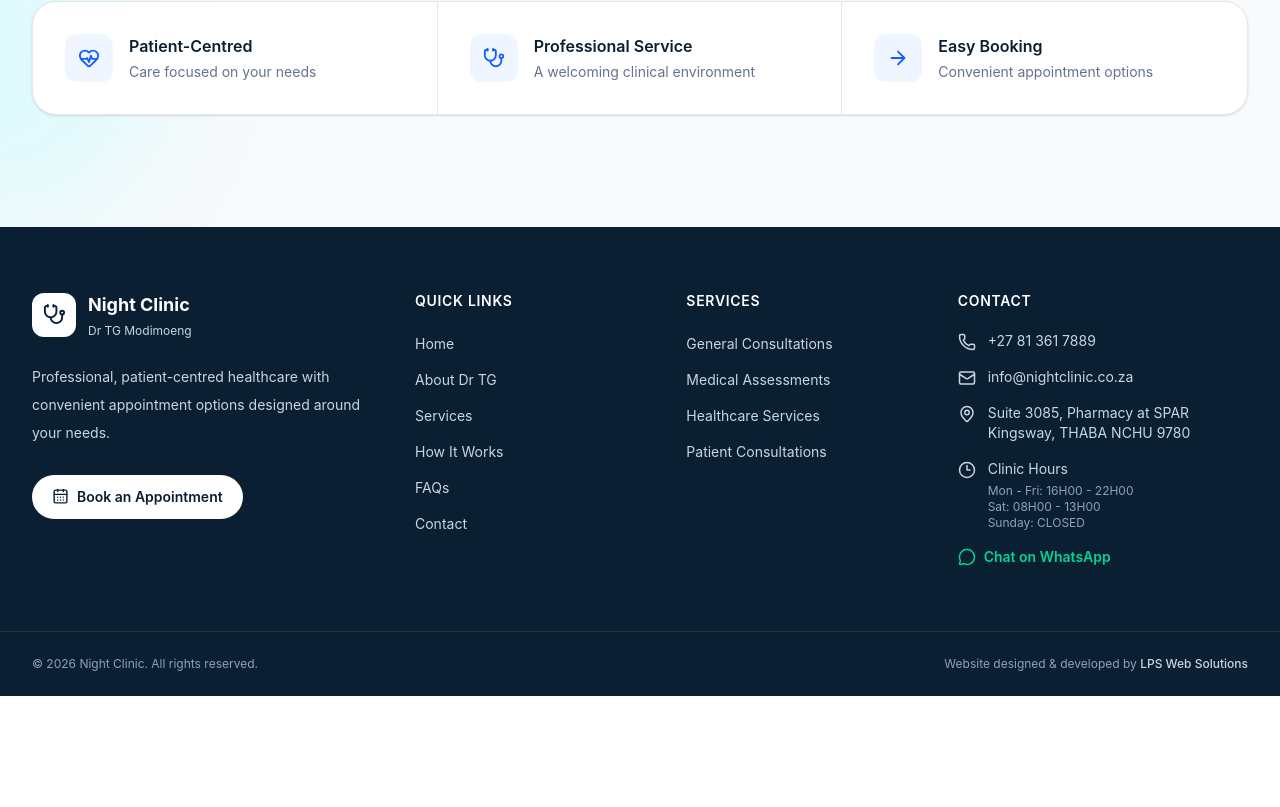
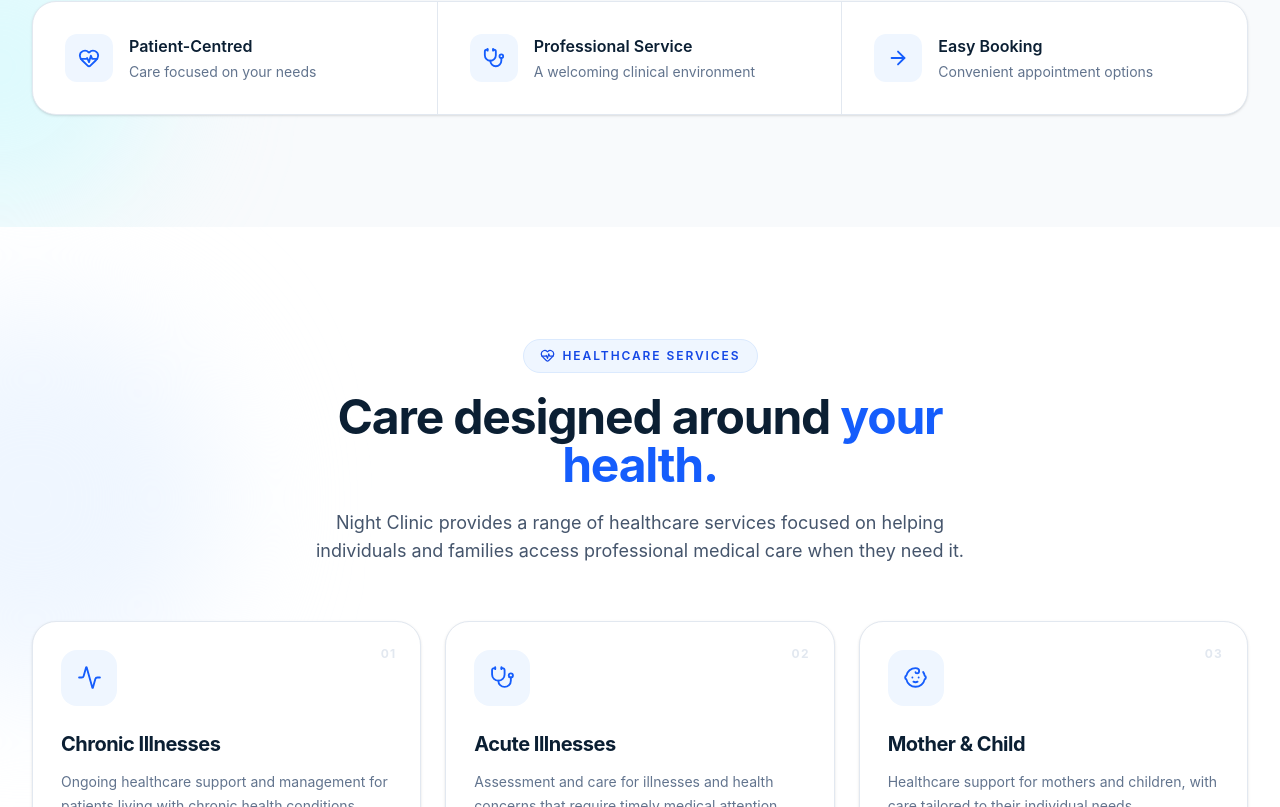
Before and after one commit to lebogang-developer/night-clinic, a React (Vite) app: page / in a window 1280 px wide. Shown: the part 1993-2800 px from the top of the page. Before the commit the page ends 2689 px from the top, so only its background shows below. Built offline with nearby package versions, Linux system fonts and the light colour scheme.

Commit message:
Services section

```diff
--- a/src/App.jsx
+++ b/src/App.jsx
@@ -2,6 +2,7 @@ import Navbar from "./components/Navbar";
 import Footer from "./components/Footer";
 import Hero from "./components/sections/Hero";
 import AboutDoctor from "./components/sections/AboutDoctor";
+import Services from "./components/sections/Services";
 
 function App() {
   return (
@@ -11,6 +12,7 @@ function App() {
       <main>
         <Hero />
         <AboutDoctor />
+        <Services />
       </main>
 
       <Footer />
--- /dev/null
+++ b/src/components/sections/Services.jsx
@@ -0,0 +1,197 @@
+import {
+  Activity,
+  Baby,
+  ClipboardCheck,
+  HeartPulse,
+  Pill,
+  ShieldCheck,
+  Stethoscope,
+  Syringe,
+  UserRound,
+  UsersRound,
+} from "lucide-react";
+
+const services = [
+  {
+    icon: Activity,
+    number: "01",
+    title: "Chronic Illnesses",
+    description:
+      "Ongoing healthcare support and management for patients living with chronic health conditions.",
+    services: ["Chronic disease management", "Ongoing health monitoring"],
+  },
+  {
+    icon: Stethoscope,
+    number: "02",
+    title: "Acute Illnesses",
+    description:
+      "Assessment and care for illnesses and health concerns that require timely medical attention.",
+    services: ["Acute illness consultations", "Medical assessments"],
+  },
+  {
+    icon: Baby,
+    number: "03",
+    title: "Mother & Child",
+    description:
+      "Healthcare support for mothers and children, with care tailored to their individual needs.",
+    services: ["Mother & child consultations", "Child health support"],
+  },
+  {
+    icon: ClipboardCheck,
+    number: "04",
+    title: "Health Screening",
+    description:
+      "Health checks and screening services designed to help patients stay informed about their health.",
+    services: ["General health screening", "STI screening & treatment"],
+  },
+  {
+    icon: Pill,
+    number: "05",
+    title: "Contraceptives",
+    description:
+      "Contraceptive consultations and services to help patients make informed reproductive health decisions.",
+    services: ["Contraceptive consultations", "Contraceptive services"],
+  },
+  {
+    icon: UsersRound,
+    number: "06",
+    title: "Referrals & Other Care",
+    description:
+      "Additional healthcare support, including referrals and selected treatment services.",
+    services: [
+      "Specialist referrals",
+      "Other health allied referrals",
+      "Pain management injections",
+      "Medical forms",
+    ],
+  },
+];
+
+const Services = () => {
+  return (
+    <section
+      id="services"
+      className="relative overflow-hidden bg-white py-20 sm:py-24 lg:py-28"
+    >
+      {/* Background decoration */}
+      <div className="pointer-events-none absolute -left-40 top-20 h-96 w-96 rounded-full bg-blue-50 blur-3xl" />
+
+      <div className="pointer-events-none absolute -right-40 bottom-20 h-96 w-96 rounded-full bg-cyan-50 blur-3xl" />
+
+      <div className="relative mx-auto max-w-7xl px-4 sm:px-6 lg:px-8">
+        {/* Section heading */}
+        <div className="mx-auto max-w-3xl text-center">
+          <div className="mb-5 inline-flex items-center gap-2 rounded-full border border-blue-100 bg-blue-50 px-4 py-2 text-xs font-semibold uppercase tracking-[0.16em] text-blue-700">
+            <HeartPulse size={15} />
+            Healthcare Services
+          </div>
+
+          <h2 className="text-3xl font-bold tracking-tight text-[#0B1F33] sm:text-4xl lg:text-5xl">
+            Care designed around{" "}
+            <span className="text-blue-600">your health.</span>
+          </h2>
+
+          <p className="mx-auto mt-5 max-w-2xl text-base leading-7 text-slate-600 sm:text-lg">
+            Night Clinic provides a range of healthcare services focused on
+            helping individuals and families access professional medical care
+            when they need it.
+          </p>
+        </div>
+
+        {/* Services Grid */}
+        <div className="mt-14 grid gap-5 sm:grid-cols-2 lg:grid-cols-3 lg:gap-6">
+          {services.map((service) => {
+            const Icon = service.icon;
+
+            return (
+              <article
+                key={service.number}
+                className="group relative flex h-full flex-col overflow-hidden rounded-3xl border border-slate-200 bg-white p-6 shadow-sm transition-all duration-300 hover:-translate-y-2 hover:border-blue-200 hover:shadow-xl hover:shadow-blue-900/5 sm:p-7"
+              >
+                {/* Top gradient line */}
+                <div className="absolute left-0 right-0 top-0 h-1 bg-gradient-to-r from-[#0B1F33] via-blue-600 to-cyan-400 opacity-0 transition-opacity duration-300 group-hover:opacity-100" />
+
+                {/* Number */}
+                <div className="absolute right-6 top-6 text-xs font-bold tracking-widest text-slate-200 transition-colors duration-300 group-hover:text-blue-100">
+                  {service.number}
+                </div>
+
+                {/* Icon */}
+                <div className="flex h-14 w-14 items-center justify-center rounded-2xl bg-blue-50 text-blue-600 transition-all duration-300 group-hover:bg-[#0B1F33] group-hover:text-white group-hover:shadow-lg group-hover:shadow-[#0B1F33]/20">
+                  <Icon size={25} strokeWidth={1.8} />
+                </div>
+
+                {/* Content */}
+                <div className="mt-6">
+                  <h3 className="text-xl font-bold tracking-tight text-[#0B1F33]">
+                    {service.title}
+                  </h3>
+
+                  <p className="mt-3 text-sm leading-6 text-slate-500">
+                    {service.description}
+                  </p>
+                </div>
+
+                {/* Included services */}
+                <div className="mt-6 border-t border-slate-100 pt-5">
+                  <ul className="space-y-2.5">
+                    {service.services.map((item) => (
+                      <li
+                        key={item}
+                        className="flex items-start gap-2.5 text-sm text-slate-600"
+                      >
+                        <span className="mt-1.5 h-1.5 w-1.5 shrink-0 rounded-full bg-blue-500" />
+                        <span>{item}</span>
+                      </li>
+                    ))}
+                  </ul>
+                </div>
+
+                {/* Bottom accent */}
+                <div className="mt-auto pt-6">
+                  <div className="h-px w-10 bg-blue-200 transition-all duration-300 group-hover:w-full group-hover:bg-blue-500" />
+                </div>
+              </article>
+            );
+          })}
+        </div>
+
+        {/* Booking CTA */}
+        <div className="relative mt-14 overflow-hidden rounded-3xl bg-gradient-to-br from-[#0B1F33] via-[#103B5A] to-[#176B96] px-6 py-10 shadow-xl sm:px-10 sm:py-12 lg:mt-16 lg:px-14">
+          {/* Decorative circles */}
+          <div className="pointer-events-none absolute -right-20 -top-24 h-64 w-64 rounded-full border border-white/10" />
+
+          <div className="pointer-events-none absolute -bottom-32 right-20 h-72 w-72 rounded-full border border-white/5" />
+
+          <div className="relative flex flex-col items-start justify-between gap-8 lg:flex-row lg:items-center">
+            <div className="max-w-2xl">
+              <div className="mb-3 flex items-center gap-2 text-sm font-semibold text-blue-200">
+                <ShieldCheck size={18} />
+                Professional Healthcare
+              </div>
+
+              <h3 className="text-2xl font-bold tracking-tight text-white sm:text-3xl">
+                Need medical assistance?
+              </h3>
+
+              <p className="mt-3 max-w-xl text-sm leading-6 text-blue-100/80 sm:text-base">
+                Book an appointment with Night Clinic and take the next step
+                towards receiving the care you need.
+              </p>
+            </div>
+
+            <a
+              href="#booking"
+              className="inline-flex shrink-0 items-center justify-center gap-2 rounded-full bg-white px-6 py-3.5 text-sm font-bold text-[#0B1F33] shadow-lg transition-all duration-300 hover:-translate-y-1 hover:bg-blue-50 hover:shadow-xl"
+            >
+              <Stethoscope size={18} />
+              Book an Appointment
+            </a>
+          </div>
+        </div>
+      </div>
+    </section>
+  );
+};
+
+export default Services;
```
